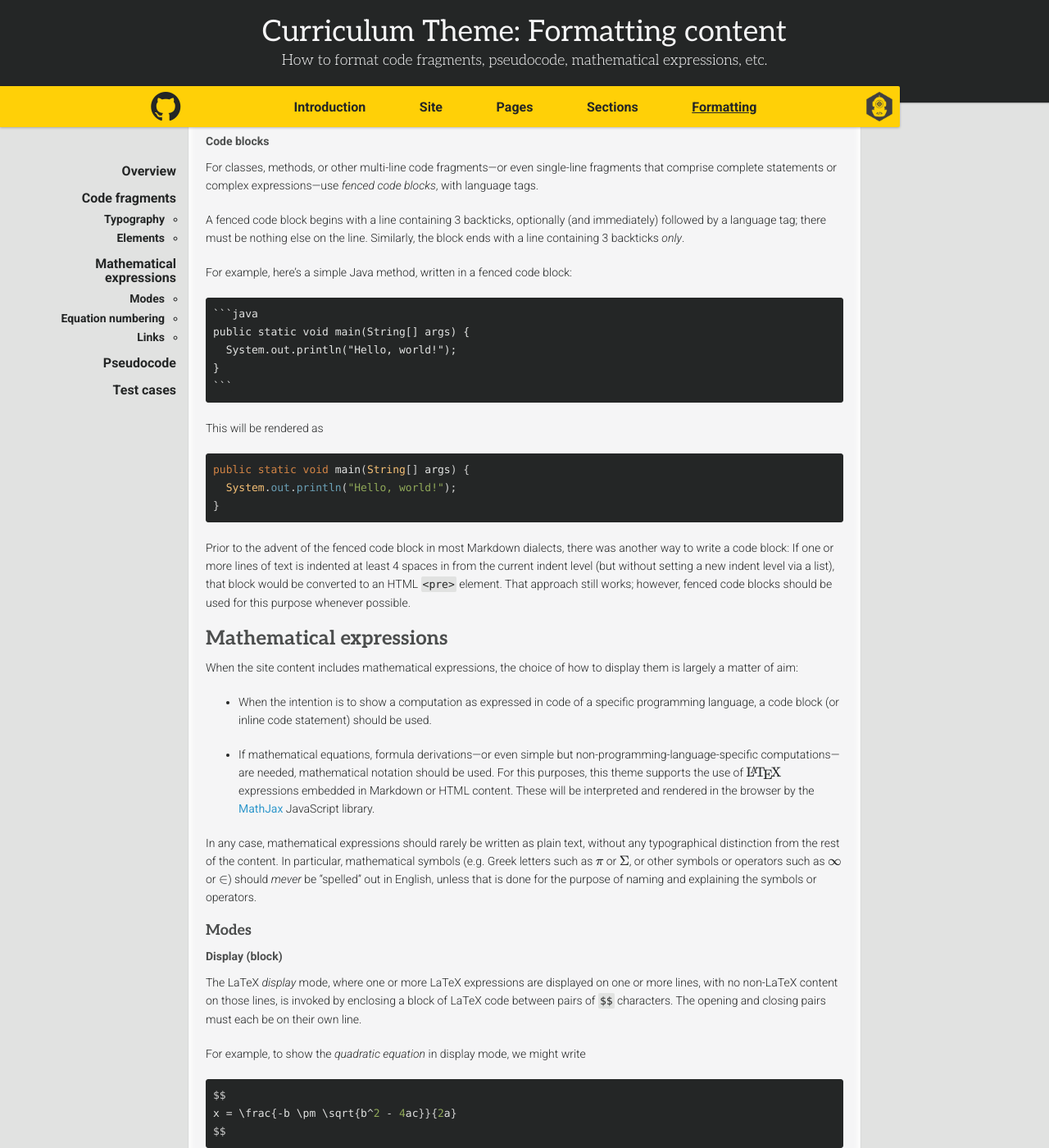
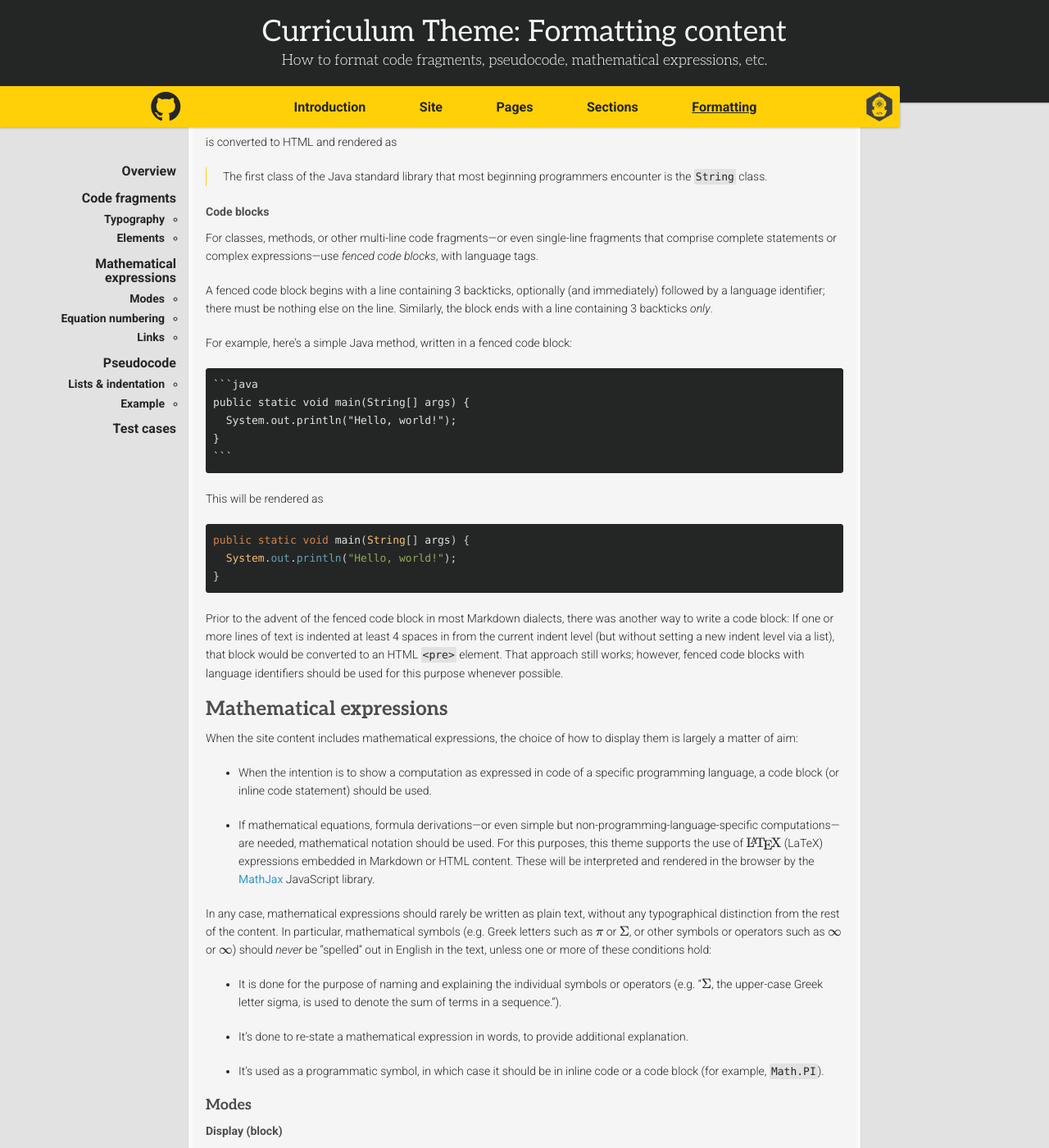
Before and after one commit to ddc-java/ddc-day, a Jekyll site: the page built from formatting.md, in a window 1280 px wide and 1400 px high, scrolled down 1813 px. Shown: the whole window at 82% size. Built offline with Jekyll 4.4.1, drawn with Linux system fonts in a browser that asks for light colours; nearby versions of some CDN libraries; some web fonts are replaced; our own code applies the rules of GitHub Pages for plain Markdown files; formulas are drawn with MathJax 3; some of the changed text lies outside the part shown.

Commit message:
Formatting content

````diff
--- a/formatting.md
+++ b/formatting.md
@@ -36,6 +36,10 @@
     * selectors
     * properties
     * values
+
+* Markdown
+    * block content
+    * inline content
 
 * Shell
     * commands
@@ -79,7 +83,7 @@
 
 For classes, methods, or other multi-line code fragments---or even single-line fragments that comprise complete statements or complex expressions---use _fenced code blocks_, with language tags.
 
-A fenced code block begins with a line containing 3 backticks, optionally (and immediately) followed by a language tag; there must be nothing else on the line. Similarly, the block ends with a line containing 3 backticks _only_.
+A fenced code block begins with a line containing 3 backticks, optionally (and immediately) followed by a language identifier; there must be nothing else on the line. Similarly, the block ends with a line containing 3 backticks _only_.
 
 For example, here's a simple Java method, written in a fenced code block:
 
@@ -97,7 +101,9 @@
 }
 ```
 
-Prior to the advent of the fenced code block in most Markdown dialects, there was another way to write a code block: If one or more lines of text is indented at least 4 spaces in from the current indent level (but without setting a new indent level via a list), that block would be converted to an HTML `<pre>` element. That approach still works; however, fenced code blocks should be used for this purpose whenever possible.
+Prior to the advent of the fenced code block in most Markdown dialects, there was another way to write a code block: If one or more lines of text is indented at least 4 spaces in from the current indent level (but without setting a new indent level via a list), that block would be converted to an HTML `<pre>` element. That approach still works; however, fenced code blocks with language identifiers should be used for this purpose whenever possible.
+
+
 
 ## Mathematical expressions
 
@@ -105,15 +111,21 @@
 
 * When the intention is to show a computation as expressed in code of a specific programming language, a code block (or inline code statement) should be used.
 
-* If mathematical equations, formula derivations---or even simple but non-programming-language-specific computations---are needed, mathematical notation should be used. For this purposes, this theme supports the use of $\rm\LaTeX$ expressions embedded in Markdown or HTML content. These will be interpreted and rendered in the browser by the [MathJax](https://www.mathjax.org/) JavaScript library.
+* If mathematical equations, formula derivations---or even simple but non-programming-language-specific computations---are needed, mathematical notation should be used. For this purposes, this theme supports the use of $\rm\LaTeX$ (LaTeX) expressions embedded in Markdown or HTML content. These will be interpreted and rendered in the browser by the [MathJax](https://www.mathjax.org/) JavaScript library.
 
-In any case, mathematical expressions should rarely be written as plain text, without any typographical distinction from the rest of the content. In particular, mathematical symbols (e.g. Greek letters such as $\pi$ or $\Sigma$, or other symbols or operators such as $\infty$ or $\in$) should _mever_ be "spelled" out in English, unless that is done for the purpose of naming and explaining the symbols or operators.
+In any case, mathematical expressions should rarely be written as plain text, without any typographical distinction from the rest of the content. In particular, mathematical symbols (e.g. Greek letters such as $\pi$ or $\Sigma$, or other symbols or operators such as $\infty$ or $\infty$) should _never_ be "spelled" out in English in the text, unless one or more of these conditions hold:
+
+* It is done for the purpose of naming and explaining the individual symbols or operators (e.g. "$\Sigma$, the upper-case Greek letter sigma, is used to denote the sum of terms in a sequence.").
+
+* It's done to re-state a mathematical expression in words, to provide additional explanation.
+
+* It's used as a programmatic symbol, in which case it should be in inline code or a code block (for example, `Math.PI`).
 
 ### Modes
 
 #### Display (block)
 
-The LaTeX _display_ mode, where one or more LaTeX expressions are displayed on one or more lines, with no non-LaTeX content on those lines, is invoked by enclosing a block of LaTeX code between pairs of `$$` characters. The opening and closing pairs must each be on their own line.
+The LaTeX _display_ mode, where one or more LaTeX expressions are displayed on one or more lines, with no non-LaTeX content on those lines, is invoked by enclosing a block of LaTeX code between `$$` delimiters. The opening and closing `$$` must be on their own lines.
 
 For example, to show the _quadratic equation_ in display mode, we might write
 
@@ -214,7 +226,35 @@
 
 ## Pseudocode
 
-Pseudocode included in a module should be formatted using an ordered (numbered) or unordered (bullet) list, with nested lists as appropriate. Use inline LaTeX and inline code as appropriate. Use LaTeX and code blocks, as well; however, when using LaTeX or code blocks, be sure to respect the current indentation of the enclosing list, so that the list structure isn't broken (e.g. the numbering in an ordered list restarted).
+### Lists &amp; indentation
+
+Pseudocode included in a module should be formatted using an ordered (numbered) or unordered (bullet) list, with nested lists as appropriate. Use the indentation structure of lists to provide structure to the pseudocode!
+
+Use inline LaTeX, LaTeX blocks, inline code, and code blocks as appropriate. However, when using LaTeX or code blocks, be sure to respect the current indentation of the enclosing list, so that the list structure isn't broken (e.g. the numbering in an ordered list restarted).
+
+### Example
+
+What follows is pseudocode for a binary search of an array of integers. Since the algorithm is not specific to Java, the pseudocode doesn't use Java code, but does use mathematical notation.
+
+**Given:**
+
+* $D$ is array to be searched,
+
+    $$
+    D = (d_0, d_1, \ldots, d_{n - 1}).
+    $$
+
+    Also, $D$ is sorted---that is,
+
+    $$
+    d_i \le = d_j, \forall i < j.
+    $$
+
+* $v$ is value to search for in $D$.
+
+**To find $v$ in $D$:**
+
+
 
 ## Test cases
 
````
